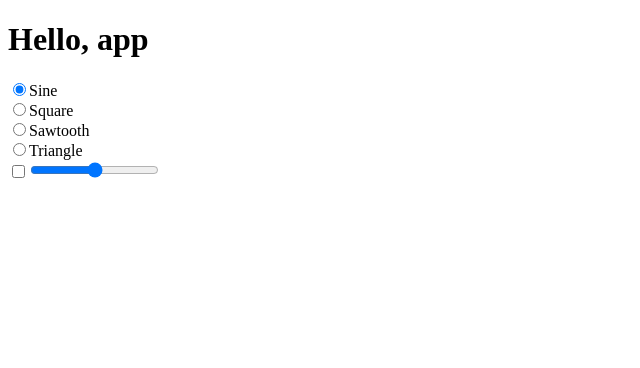
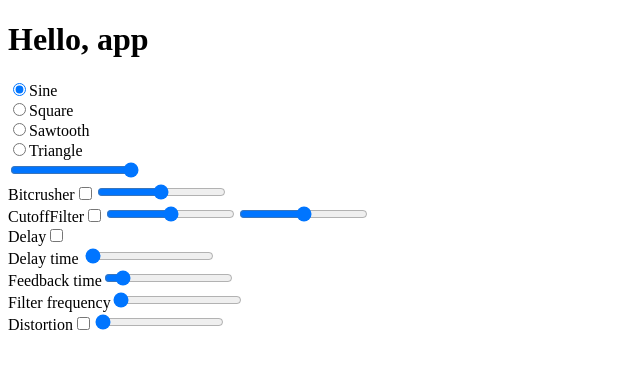
Before and after one commit to DimatiBart/audio-api-demos, a React app: page / in a window 1280 px wide. Shown: the top 368 px of the page, without its empty margins (0-640 px from the left). Built offline with nearby package versions, Linux system fonts and the light colour scheme.

Commit message:
edited filtered synth

```diff
--- a/src/components/Bitcrusher/index.jsx
+++ b/src/components/Bitcrusher/index.jsx
@@ -7,17 +7,12 @@ export default class Bitcrusher extends React.Component {
         this.bits = 16;
         this.normfreq = 1;
         this.bitcrusher = new Bitcrush(this.props.audioContext, this.bits, this.normfreq);
+        this.node = this.bitcrusher.getNode();
         this.state = {
             enabled: false
-        }
+        };
 
-        this.handleSwitch = this.handleSwitch.bind(this);
-    }
-    componentDidMount() {
-        let node = this.bitcrusher.getNode();
-        this.props.origin.connect(node);
-        node.connect(this.props.destination)
-        //this.props.origin.connect(this.props.destination);
+        this.toggleFilter = this.toggleFilter.bind(this);
     }
     changeBits(value) {
         this.bits = value;
@@ -27,13 +22,16 @@ export default class Bitcrusher extends React.Component {
         this.normfreq = value;
         this.bitcrusher.changeFreq(this.normfreq);
     }
-    handleSwitch(event) {
-        this.setState({enabled : !this.state.enabled});
+    toggleFilter(event) {
+        let isEnabled = !this.state.enabled;
+        this.props.onToggle(this.node, isEnabled, "bitcrusher");
+        this.setState({enabled : isEnabled});
     }
     render() {
         return (
             <div>
-                <input type="checkbox" checked={this.state.enabled} onChange={this.handleSwitch}/>
+                <span>Bitcrusher</span>
+                <input type="checkbox" checked={this.state.enabled} onChange={this.toggleFilter}/>
                 <input min="1" step="0.5" max="16" onChange={e => this.changeBits(e.currentTarget.value)} type="range"/>
             </div>
         )
--- a/src/components/CutoffFilter/index.jsx
+++ b/src/components/CutoffFilter/index.jsx
@@ -7,37 +7,25 @@ export default class CutoffFilter extends React.Component {
         this.bits = 16;
         this.normfreq = 1;
         this.cutoffFilter = new Cutoff(this.props.audioContext);
+        this.node = this.cutoffFilter.getNode();
         this.state = {
             enabled: false
         };
 
-        this.handleSwitch = this.handleSwitch.bind(this);
-    }
-    componentDidMount() {
-        let node = this.bitcrusher.getFilter();
-        this.props.origin.connect(node);
-        node.connect(this.props.destination)
+        this.toggleFilter = this.toggleFilter.bind(this);
     }
     toggleFilter() {
-        if (this.state.enabled) {
-
-        }
-        else {
-
-        }
-    }
-    componentDidUpdate() {
-
-    }
-    handleSwitch(event) {
-        this.setState({enabled : !this.state.enabled});
+        let isEnabled = !this.state.enabled;
+        this.props.onToggle(this.node, isEnabled, "cutoff");
+        this.setState({enabled : isEnabled});
     }
     render() {
         return (
             <div>
-                <input type="checkbox" checked={this.state.enabled} onChange={this.handleSwitch}/>
-                <input min="1" step="0.5" max="16" onChange={e => this.cutoffFilter.setFreq(e.currentTarget.value)} type="range"/>
-                <input min="1" step="0.5" max="16" onChange={e => this.changeBits(e.currentTarget.value)} type="range"/>
+                <span>CutoffFilter</span>
+                <input type="checkbox" checked={this.state.enabled} onChange={this.toggleFilter}/>
+                <input min="0" step="0.01" max="1" onChange={e => this.cutoffFilter.setFreq(+ e.currentTarget.value)} type="range"/>
+                <input min="0" step="0.01" max="1" onChange={e => this.cutoffFilter.setResonance(+ e.currentTarget.value)} type="range"/>
             </div>
         )
     }
--- /dev/null
+++ b/src/components/Delay/index.jsx
@@ -0,0 +1,71 @@
+import React from "react";
+
+export default class DelayFilter extends React.Component {
+    constructor(props) {
+        super(props);
+        this.delayFilter = this.props.audioContext.createDelay();
+        this.feedback = this.props.audioContext.createGain();
+        this.filter = this.props.audioContext.createBiquadFilter();
+
+        this.feedback.gain.value = 0.08;
+        this.filter.frequency.value = 0;
+        this.delayFilter.delayTime.value = 0;
+
+        this.state = {
+            delay: 0,
+            feedback: 0.08,
+            frequency: 0,
+            enabled: false
+        };
+
+        this.toggleFilter = this.toggleFilter.bind(this);
+    }
+    toggleFilter() {
+        let isEnabled = !this.state.enabled;
+        this.props.onToggle(this.delayFilter, isEnabled, "delay");
+
+        if (isEnabled) {
+            this.delayFilter.connect(this.feedback);
+            this.feedback.connect(this.filter);
+            this.filter.connect(this.delayFilter);
+        }
+        else {
+            this.feedback.disconnect();
+            this.filter.disconnect();
+        }
+
+        this.setState({enabled : isEnabled});
+    }
+    changeDelay(value) {
+        this.delayFilter.delayTime.value = value;
+        this.setState({delay:value});
+    }
+    changeFilter(value) {
+        this.filter.frequency.value = value;
+        this.setState({frequency:value});
+    }
+    changeFeedback(value) {
+        this.feedback.gain.value = value;
+        this.setState({feedback:value});
+    }
+    render() {
+        return (
+            <div>
+                <span>Delay</span>
+                <input type="checkbox" checked={this.state.enabled} onChange={this.toggleFilter}/>
+                <div>
+                    <span>Delay time </span>
+                    <input min="0" step="0.01" value={this.state.delay} max="1" onChange={e => this.changeDelay(+ e.currentTarget.value)} type="range"/>
+                </div>
+                <div>
+                    <span>Feedback time</span>
+                    <input min="0" step="0.05" value={this.state.feedback} max="1" onChange={e => this.changeFeedback(+ e.currentTarget.value)} type="range"/>
+                </div>
+                <div>
+                    <span>Filter frequency</span>
+                    <input min="0" step="100" value={this.state.frequency} max="4000" onChange={e => this.changeFilter(+ e.currentTarget.value)} type="range"/>
+                </div>
+            </div>
+        )
+    }
+}
--- /dev/null
+++ b/src/components/Distortion/index.jsx
@@ -0,0 +1,47 @@
+import React from "react";
+
+export default class DistortionFilter extends React.Component {
+    constructor(props) {
+        super(props);
+        this.distortion = this.props.audioContext.createWaveShaper();
+
+        this.state = {
+            distortion: 0,
+            enabled: false
+        };
+
+        this.toggleFilter = this.toggleFilter.bind(this);
+    }
+    toggleFilter() {
+        let isEnabled = !this.state.enabled;
+        this.props.onToggle(this.distortion, isEnabled, "distortion");
+        this.setState({enabled : isEnabled});
+    }
+    changeDistortion(value) {
+        let amount = this.makeDistortionCurve(value * 50);
+        this.distortion.curve = amount;
+        this.setState({distortion: value});
+    }
+    makeDistortionCurve(amount) {
+        var k = typeof amount === 'number' ? amount : 0,
+            n_samples = 44100,
+            curve = new Float32Array(n_samples),
+            deg = Math.PI / 180,
+            i = 0,
+            x;
+        for ( ; i < n_samples; ++i ) {
+            x = i * 2 / n_samples - 1;
+            curve[i] = ( 3 + k ) * x * 20 * deg / ( Math.PI + k * Math.abs(x) );
+        }
+        return curve;
+    };
+    render() {
+        return (
+            <div>
+                <span>Distortion</span>
+                <input type="checkbox" checked={this.state.enabled} onChange={this.toggleFilter}/>
+                <input min="0" step="1" value={this.state.distortion} max="100" onChange={e => this.changeDistortion(+ e.currentTarget.value)} type="range"/>
+            </div>
+        )
+    }
+}
--- a/src/components/Filtered-Synth/index.jsx
+++ b/src/components/Filtered-Synth/index.jsx
@@ -21,6 +21,8 @@ export default class Synth extends React.Component {
         this.VCO.connect(this.VCA);
         this.VCO.start();
 
+        this.VCA.connect(this.audioContext.destination);
+
         this.synthState = {
             currentPitch: 0,
             latestPressedKey: 0,
@@ -32,6 +34,7 @@ export default class Synth extends React.Component {
         };
 
         this.onKeyPress = this.onKeyPress.bind(this);
+        this.changeFrequency = this.changeFrequency.bind(this);
 
         this.midiController = new MidiController(this.onKeyPress);
     }
@@ -72,10 +75,15 @@ export default class Synth extends React.Component {
             this.playNote();
         }
     }
+    changeFrequency(event) {
+        if (this.VCA.gain.value !== 0) {
+            this.VCA.gain.value = event.target.value * this.synthState.currentPitch;
+        }
+    }
     changeVCO(value) {
         this.setState({VCOType: value});
     }
-    renderRadio(){
+    renderPanel(){
         return (
             <div>
                 {Object.keys(this.waves).map(elem => (
@@ -88,13 +96,14 @@ export default class Synth extends React.Component {
                         <label htmlFor={elem}>{this.waves[elem]}</label>
                     </div>
                 ))}
+                <input type="range" min="0" step="0.01" max="1" onChange={this.changeFrequency}/>
             </div>
         )
     }
     render() {
-        return [
-            <div>{this.renderRadio()}</div>,
+        return <div>
+            {this.renderPanel()}
             <Filters audioContext={this.audioContext} origin={this.VCA} destination={this.audioContext.destination}/>
-        ]
+        </div>
     }
 }
--- a/src/components/Filters/index.jsx
+++ b/src/components/Filters/index.jsx
@@ -1,5 +1,8 @@
 import React from "react";
 import Bitcrusher from "../Bitcrusher/index.jsx";
+import CutoffFilter from "../CutoffFilter/index.jsx";
+import DelayFilter from "../Delay/index.jsx";
+import DistortionFilter from "../Distortion/index.jsx";
 
 export default class Filters extends React.Component {
     constructor(props) {
@@ -7,12 +10,60 @@ export default class Filters extends React.Component {
         this.origin = this.props.origin;
         this.destination = this.props.destination;
         this.audioContext = this.props.audioContext;
+        this.originNodes = [{node: this.origin, type: "gain"}];
+        this.onFilterToggle = this.onFilterToggle.bind(this);
     }
+    onFilterToggle(node, isEnabled, type) {
+        let lastOriginIndex = this.originNodes.length - 1;
+        if (isEnabled) {
+            if (this.originNodes[lastOriginIndex].type === "delay") {
+                this.originNodes[lastOriginIndex - 1].node.disconnect();
+                this.originNodes[lastOriginIndex - 1].node.connect(node);
+                this.originNodes[lastOriginIndex - 1].node.connect(this.originNodes[lastOriginIndex].node);
+            }
 
+            this.originNodes[lastOriginIndex].node.disconnect();
+            this.originNodes[lastOriginIndex].node.connect(node);
+            node.connect(this.props.destination);
+
+            this.originNodes.push({node, type});
+
+            if (type === "delay") {
+                this.originNodes[lastOriginIndex].node.connect(this.props.destination);
+            }
+        }
+        else {
+            let nodeOriginIndex = -1;
+
+            this.originNodes.forEach((elem, index) => {
+                if (elem.type === type) {
+                    nodeOriginIndex = index;
+                }
+            });
+
+            let destination = this.originNodes[nodeOriginIndex + 1] ? this.originNodes[nodeOriginIndex + 1].node : this.props.destination;
+
+            this.originNodes[nodeOriginIndex - 1].node.disconnect();
+            node.disconnect();
+
+            if (this.originNodes[nodeOriginIndex - 1].type === "delay") {
+                this.originNodes[nodeOriginIndex - 2].node.disconnect();
+                this.originNodes[nodeOriginIndex - 2].node.connect(destination);
+                this.originNodes[nodeOriginIndex - 2].node.connect(this.originNodes[lastOriginIndex - 1].node);
+            }
+
+            this.originNodes[nodeOriginIndex - 1].node.connect(destination);
+
+            this.originNodes.splice(nodeOriginIndex, 1);
+        }
+    }
     render() {
         return (
             <div>
-                <Bitcrusher audioContext={this.audioContext} origin={this.origin} destination={this.destination}/>
+                <Bitcrusher onToggle={this.onFilterToggle} audioContext={this.audioContext}/>
+                <CutoffFilter onToggle={this.onFilterToggle} audioContext={this.audioContext}/>
+                <DelayFilter onToggle={this.onFilterToggle} audioContext={this.audioContext}/>
+                <DistortionFilter onToggle={this.onFilterToggle} audioContext={this.audioContext}/>
             </div>
         )
     }
--- a/src/utils/CutoffFilter.js
+++ b/src/utils/CutoffFilter.js
@@ -1,22 +1,23 @@
 export default class CutoffFilter {
     constructor(audioContext) {
         this.context = audioContext;
-        this.filter = this.context.createBiquadFilter();
+        this.node = this.context.createBiquadFilter();
         this.filterTypes = ["lowpass", "highpass"];
-        this.filter.type = this.filterTypes[0];
-        this.filter.frequency = 5000;
+        this.node.type = this.filterTypes[0];
+        this.node.frequency.value = 5000;
     }
-    getFilter() {
-        return this.filter;
+    getNode() {
+        return this.node;
     }
     getFilterTypes() {
         return this.filterTypes;
     }
     setFilter(type) {
-        this.filter.type = type;
+        this.node.type = type;
     }
     setResonance(value) {
-        this.filter.Q.value = value;
+        let QUAL_MUL = 30; //???
+        this.node.Q.value = value * QUAL_MUL;
     }
     setFreq(value) {
         let minValue = 40;
@@ -24,8 +25,8 @@ export default class CutoffFilter {
         // Logarithm (base 2) to compute how many octaves fall in the range.
         let numberOfOctaves = Math.log(maxValue / minValue) / Math.LN2;
         // Compute a multiplier from 0 to 1 based on an exponential scale.
-        let multiplier = Math.pow(2, numberOfOctaves * (value.value - 1.0));
+        let multiplier = Math.pow(2, numberOfOctaves * (value - 1.0));
         // Get back to the frequency value between min and max.
-        this.filter.frequency.value = maxValue * multiplier;
+        this.node.frequency.value = maxValue * multiplier;
     }
 }
```
